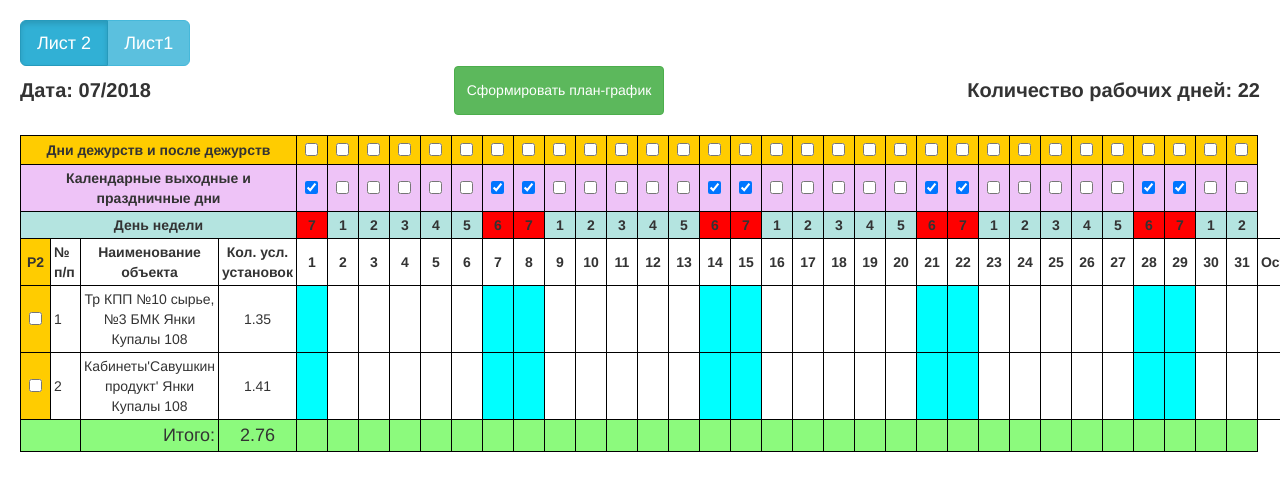
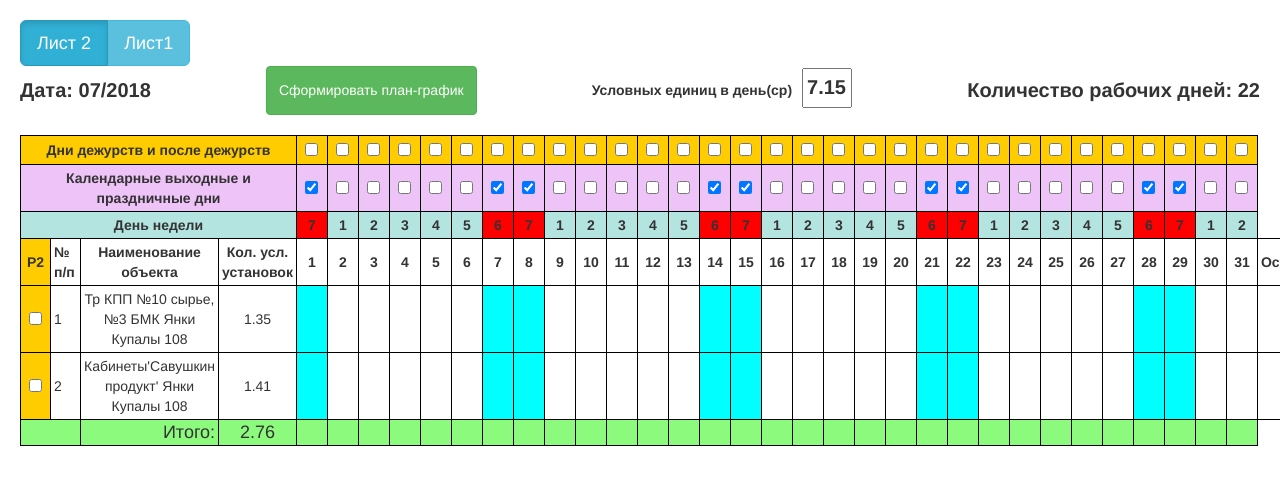
Before and after one commit to arsafab/report-table, an Angular app: page / in a window 1280 px wide. Shown: the top 490 px of the page. Built offline with nearby package versions, Linux system fonts and the light colour scheme.

Commit message:
add average rate

```diff
--- a/src/app/components/table/table.component.css
+++ b/src/app/components/table/table.component.css
@@ -90,7 +90,24 @@ p {
   background: #8cfa7d;
 }
 
+table tr.result td {
+  padding: 0 3px;
+}
+
 .header {
   display: flex;
   justify-content: space-between;
 }
+
+.average-rate {
+  display: flex;
+  align-items: center;
+}
+
+.average-rate input {
+  margin-left: 10px;
+  width: 50px;
+  height: 40px;
+  padding: 0 3px;
+  font-size: 20px;
+}
--- a/src/app/components/table/table.component.html
+++ b/src/app/components/table/table.component.html
@@ -1,6 +1,7 @@
 <div class="header">
   <p *ngIf="group">Дата: {{ date | date:'MM'}}/{{ date | date:'yyyy'}}</p>
   <button *ngIf="group" type="button" class="btn btn-success">Сформировать план-график</button>
+  <div class="average-rate"><label>Условных единиц в день(ср)<input type="text" [(ngModel)]="averageRate"></label></div>
   <p *ngIf="group">Количество рабочих дней: <span>{{ getWorkDayNumber() }}</span></p>
 </div>
 
--- a/src/app/components/table/table.component.ts
+++ b/src/app/components/table/table.component.ts
@@ -13,6 +13,7 @@ export class TableComponent implements OnChanges {
   public weekends: number[] = [];
   public shifts: number[] = [];
   public resultRate: number;
+  public averageRate = 7.15;
 
   public ngOnChanges(): void {
     if (this.date && this.group) {
@@ -61,10 +62,12 @@ export class TableComponent implements OnChanges {
     object.p2 = !object.p2;
   }
 
-  public getDayResult(index: number): number {
-    return (this.group.objects as any).reduce((a, b) => {
+  public getDayResult(index: number): number | string {
+    const res = (this.group.objects as any).reduce((a, b) => {
       return a + Number(b.fields[index]);
     }, 0);
+
+    return res > this.averageRate ? `${res}: превышен средний лимит` : res;
   }
 
   public getWorkDayNumber(): number {
```
